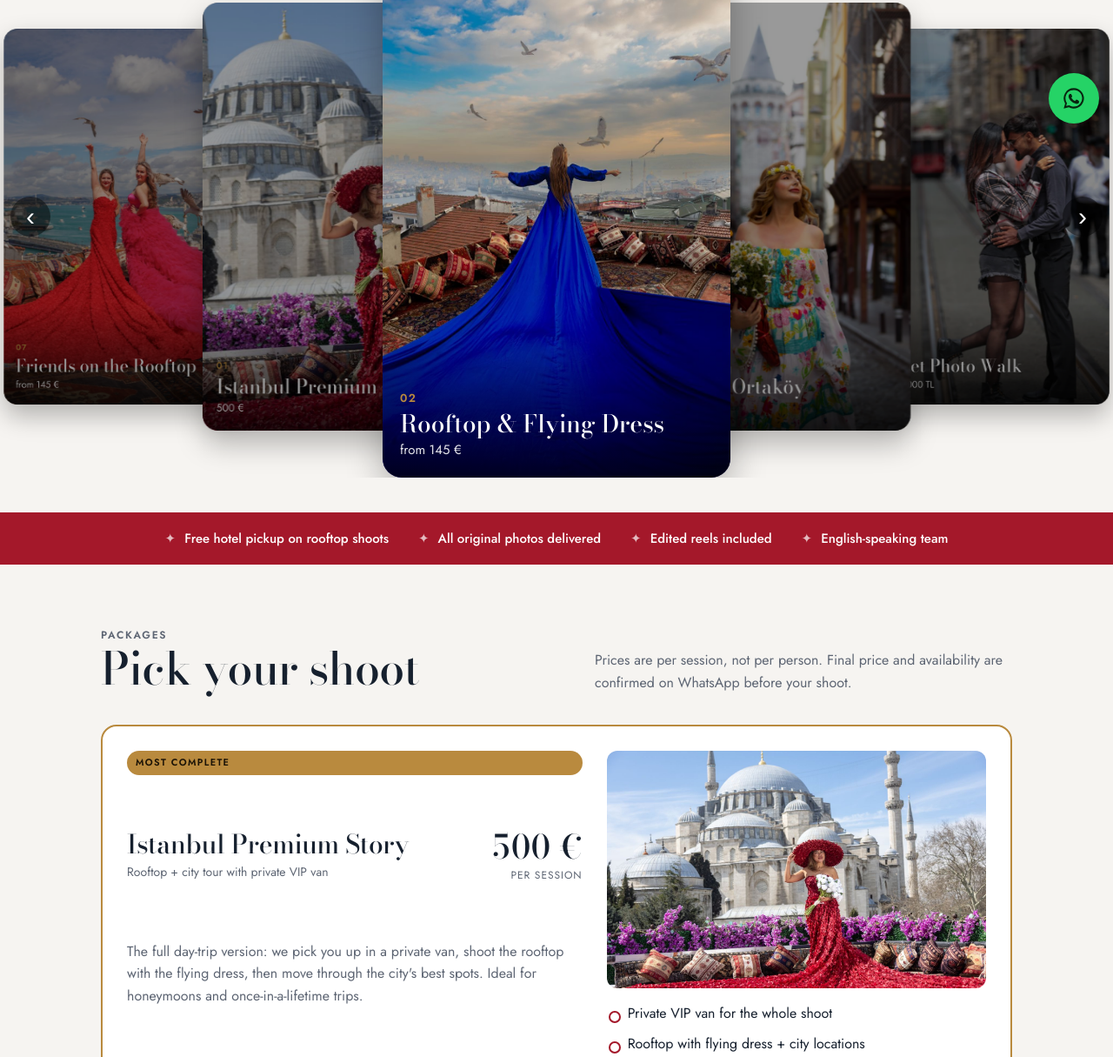
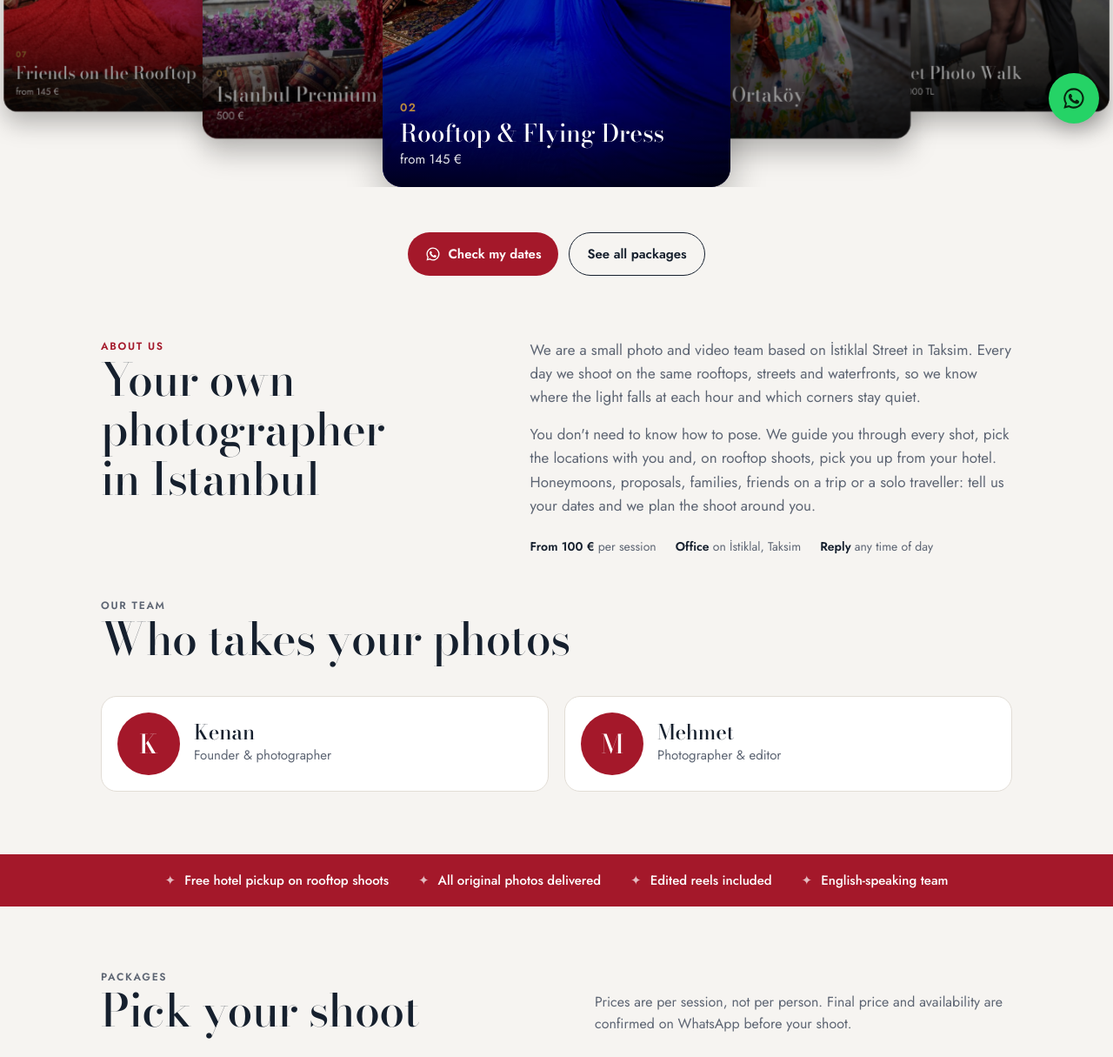
Before and after one commit to kanansalimli/istanbulphotovideo-site, a plain HTML site: page index.html in a window 1280 px wide. Shown: the part 642-1857 px from the top of the page at 87% size. Drawn offline with nearby package versions, Linux system fonts and the light colour scheme.

Commit message:
Reorder home page: packages carousel, about, team
Co-Authored-By: Claude Opus 5.5 <noreply@anthropic.com>
Claude-Session: https://claude.ai/code/session_01GJeVeuCUp3KZhp9xTtq5N7

```diff
--- a/index.html
+++ b/index.html
@@ -73,8 +73,25 @@ header{position:sticky;top:env(safe-area-inset-top,0px);z-index:9;background:col
 .frame img{width:100%;height:100%;object-fit:cover;display:block}
 @media (max-width:820px){.hero{grid-template-columns:1fr;padding-block:36px 28px}.frame{max-height:420px;aspect-ratio:auto;height:380px}}
 
+/* intro, about, team */
+.intro{padding-block:40px 0;text-align:center}
+.intro h1{font-size:clamp(38px,6vw,64px);margin-top:6px}
+.intro h1 em{font-style:normal;color:var(--tram)}
+.ctas-row{display:flex;flex-wrap:wrap;gap:12px;justify-content:center;padding-block:8px 8px}
+.about{padding-block:64px 48px}
+.about-grid{display:grid;grid-template-columns:.9fr 1.1fr;gap:40px;align-items:start}
+.about h2{font-size:clamp(32px,4.6vw,52px)}
+.about-text{display:grid;gap:16px;color:var(--muted);font-size:17px;max-width:38em}
+.about .facts{display:flex;flex-wrap:wrap;gap:8px 22px;font-size:14px;margin-top:6px}
+.about .facts b{color:var(--ink)}
+.team-grid{display:grid;grid-template-columns:repeat(auto-fit,minmax(220px,1fr));gap:18px}
+.member{display:flex;align-items:center;gap:16px;background:var(--surface);border:1px solid var(--line);border-radius:18px;padding:18px}
+.avatar{width:72px;height:72px;border-radius:50%;flex:none;display:grid;place-items:center;background:var(--tram);color:var(--tram-ink);font-family:var(--display);font-size:30px}
+.member h3{font-size:24px}
+.member p{color:var(--muted);font-size:15px}
+@media (max-width:820px){.about-grid{grid-template-columns:1fr;gap:20px}}
 /* coverflow */
-.cf{position:relative;height:clamp(420px,62vw,600px);margin-block:28px 40px;overflow:hidden;touch-action:pan-y}
+.cf{position:relative;height:clamp(440px,62vw,620px);margin-block:24px 44px;overflow:hidden;touch-action:pan-y}
 .cf-track{position:absolute;inset:0}
 .cf-card{position:absolute;top:0;left:50%;width:min(76vw,400px);height:100%;margin-left:calc(min(76vw,400px) / -2);border-radius:22px;overflow:hidden;background:var(--line);box-shadow:0 18px 40px rgba(0,0,0,.28);transition:transform .55s cubic-bezier(.2,.7,.2,1),opacity .55s,filter .55s;text-decoration:none;color:#fff;will-change:transform}
 .cf-card img{width:100%;height:100%;object-fit:cover;display:block;pointer-events:none;user-select:none}
@@ -181,31 +198,17 @@ footer .wrap{display:flex;flex-wrap:wrap;justify-content:space-between;gap:10px}
   <div class="wrap nav">
     <a class="logo" href="#top">Istanbul <span>Photo·Video</span></a>
     <nav class="navlinks" aria-label="Sections">
-      <a href="#packages">Packages</a><a href="#gallery">Gallery</a><a href="#how">How it works</a><a href="#why">Why us</a><a href="#faq">FAQ</a>
+      <a href="#packages">Packages</a><a href="#about">About</a><a href="#team">Team</a><a href="#gallery">Gallery</a><a href="#how">How it works</a><a href="#faq">FAQ</a>
     </nav>
     <a class="btn" href="https://wa.me/905513954420?text=Hi!%20I%27d%20like%20to%20book%20a%20photo%20shoot%20in%20Istanbul." target="_blank" rel="noopener"><svg><use href="#wa"/></svg>WhatsApp</a>
   </div>
 </header>
 
 <main id="top">
-  <div class="wrap hero">
-    <div>
-      <p class="eyebrow">Private photographer · Istanbul</p>
-      <h1>Your Istanbul trip, <em>photographed properly.</em></h1>
-      <p class="lead">Rooftop flying dress shoots over the old city, golden hour at Galata, the red tram on İstiklal. Tell us your dates on WhatsApp and we plan the shoot with you, pickup from your hotel included on rooftop packages.</p>
-      <div class="ctas">
-        <a class="btn" href="https://wa.me/905513954420?text=Hi!%20I%27d%20like%20to%20book%20a%20photo%20shoot%20in%20Istanbul.%20My%20dates%20are%3A" target="_blank" rel="noopener"><svg><use href="#wa"/></svg>Check my dates</a>
-        <a class="btn ghost" href="#gallery">See real photos</a>
-      </div>
-      <div class="facts">
-        <span><b>From 100 €</b> per session</span>
-        <span><b>Office</b> on İstiklal, Taksim</span>
-        <span><b>Reply</b> any time of day</span>
-      </div>
-    </div>
-
+  <div class="wrap intro">
+    <p class="eyebrow">Private photographer · Istanbul</p>
+    <h1>Photoshoot in <em>Istanbul</em></h1>
   </div>
-
   <div class="cf" id="cf" aria-roledescription="carousel" aria-label="Photoshoot packages">
     <div class="cf-track">
       <a class="cf-card" href="#pkg-premium" data-i="0"><img src="photos/suleymaniye-red-petal-dress.jpg" alt="Istanbul Premium Story" style="object-position:center" fetchpriority="high"><span class="cf-cap"><small>01</small><b>Istanbul Premium Story</b><em>500 €</em></span></a>
@@ -220,6 +223,39 @@ footer .wrap{display:flex;flex-wrap:wrap;justify-content:space-between;gap:10px}
     <button class="cf-nav next" type="button" aria-label="Next package">›</button>
     <div class="cf-dots" role="tablist"></div>
   </div>
+  <div class="wrap ctas-row">
+    <a class="btn" href="https://wa.me/905513954420?text=Hi!%20I%27d%20like%20to%20book%20a%20photo%20shoot%20in%20Istanbul.%20My%20dates%20are%3A" target="_blank" rel="noopener"><svg><use href="#wa"/></svg>Check my dates</a>
+    <a class="btn ghost" href="#packages">See all packages</a>
+  </div>
+
+  <section id="about" class="about">
+    <div class="wrap about-grid">
+      <div>
+        <p class="eyebrow">About us</p>
+        <h2>Your own photographer in Istanbul</h2>
+      </div>
+      <div class="about-text">
+        <p>We are a small photo and video team based on İstiklal Street in Taksim. Every day we shoot on the same rooftops, streets and waterfronts, so we know where the light falls at each hour and which corners stay quiet.</p>
+        <p>You don't need to know how to pose. We guide you through every shot, pick the locations with you and, on rooftop shoots, pick you up from your hotel. Honeymoons, proposals, families, friends on a trip or a solo traveller: tell us your dates and we plan the shoot around you.</p>
+        <div class="facts">
+          <span><b>From 100 €</b> per session</span>
+          <span><b>Office</b> on İstiklal, Taksim</span>
+          <span><b>Reply</b> any time of day</span>
+        </div>
+      </div>
+    </div>
+  </section>
+
+  <section id="team" class="team" style="padding-top:0">
+    <div class="wrap">
+      <div class="sec-head"><div><p class="eyebrow">Our team</p><h2>Who takes your photos</h2></div></div>
+      <div class="team-grid">
+        <div class="member"><div class="avatar" aria-hidden="true">K</div><div><h3>Kenan</h3><p>Founder &amp; photographer</p></div></div>
+        <div class="member"><div class="avatar" aria-hidden="true">M</div><div><h3>Mehmet</h3><p>Photographer &amp; editor</p></div></div>
+      </div>
+    </div>
+  </section>
+
 
   <div class="band"><div class="wrap">
     <span>Free hotel pickup on rooftop shoots</span><span>All original photos delivered</span><span>Edited reels included</span><span>English-speaking team</span>
```
